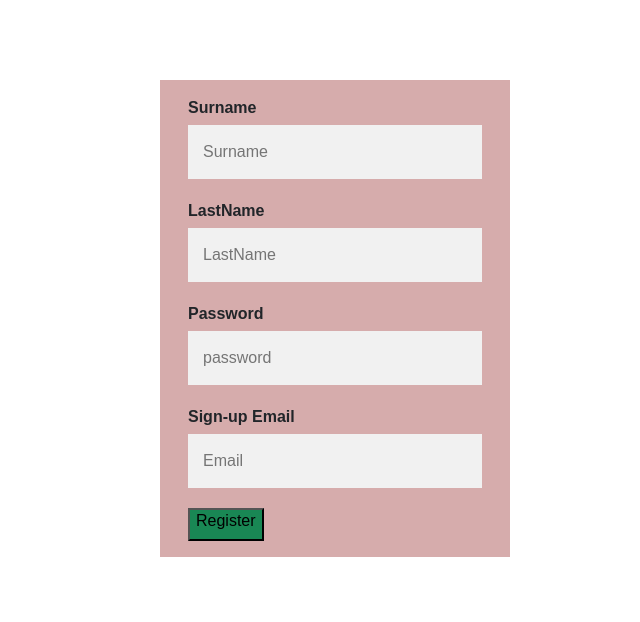
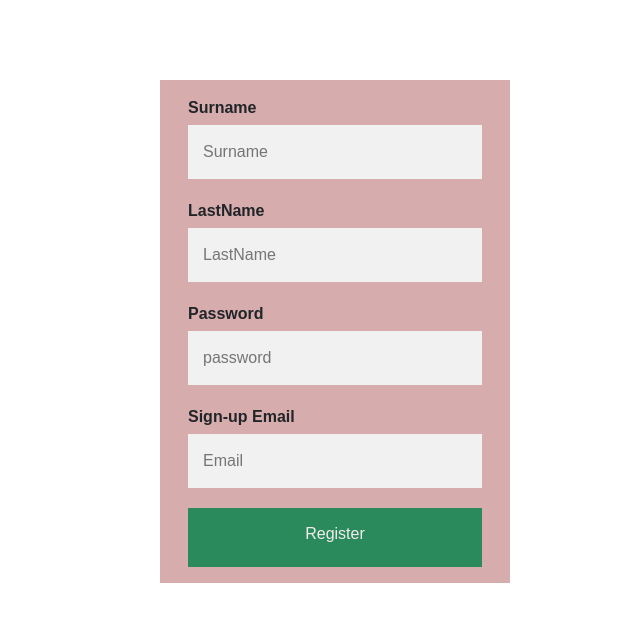
Before and after one commit to aketchgithub/My-Phase-1-Project, a website: page index.html in a window 1280 px wide. Shown: the whole page, without its empty margins (640-1280 px from the left). Drawn offline with Linux system fonts and the light colour scheme; no server answers.

Commit message:
Complete

```diff
--- a/css/style.css
+++ b/css/style.css
@@ -64,3 +64,13 @@ input[type=password]:focus{
     background-color: #ddd;
     outline: none;
 }
+
+#btnLogin, #btnSignUp{
+    background-color: #04AA6D;
+    color: whitesmoke;
+    padding: 16px 20px;
+    border: none;
+    cursor: pointer;
+    width: 100%;
+    opacity: 0.9;
+}
```
